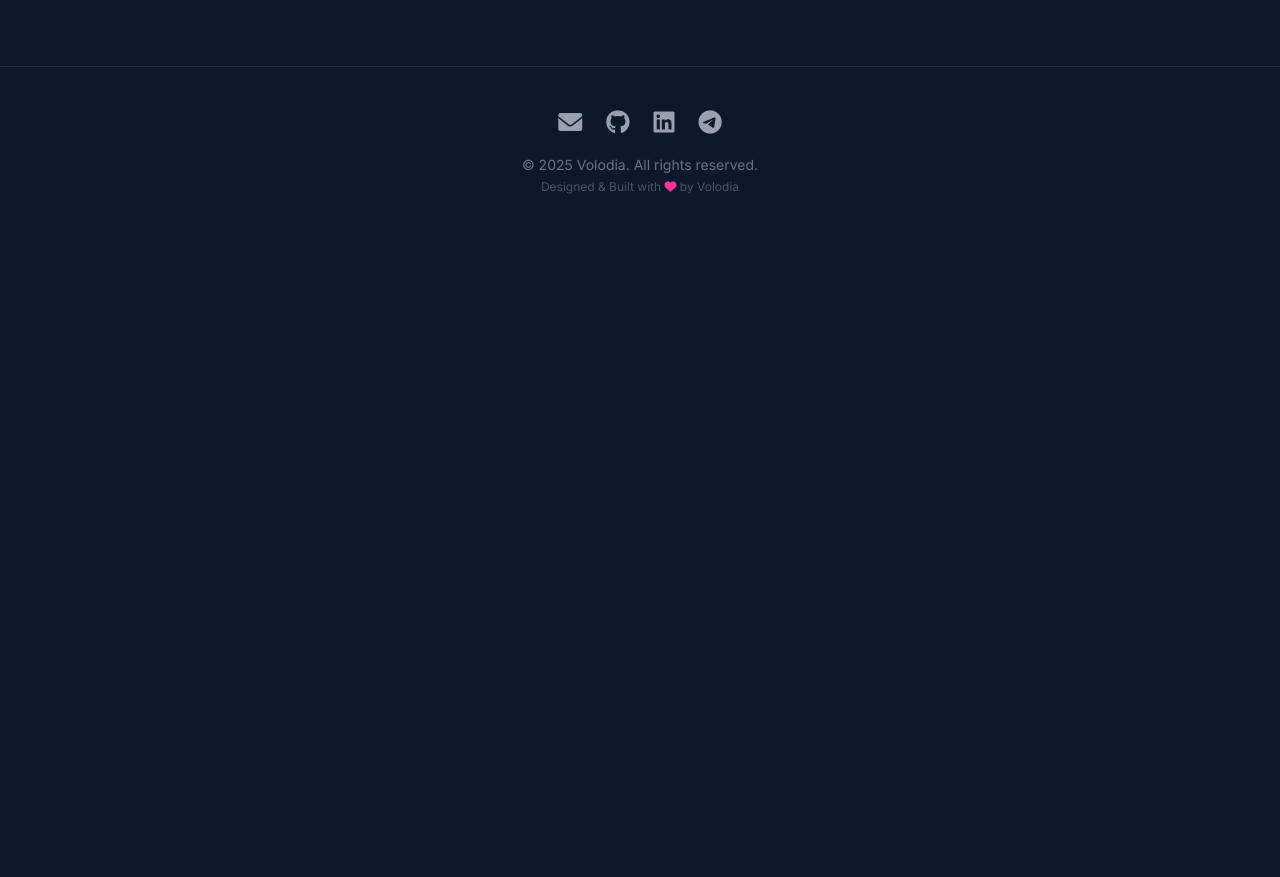
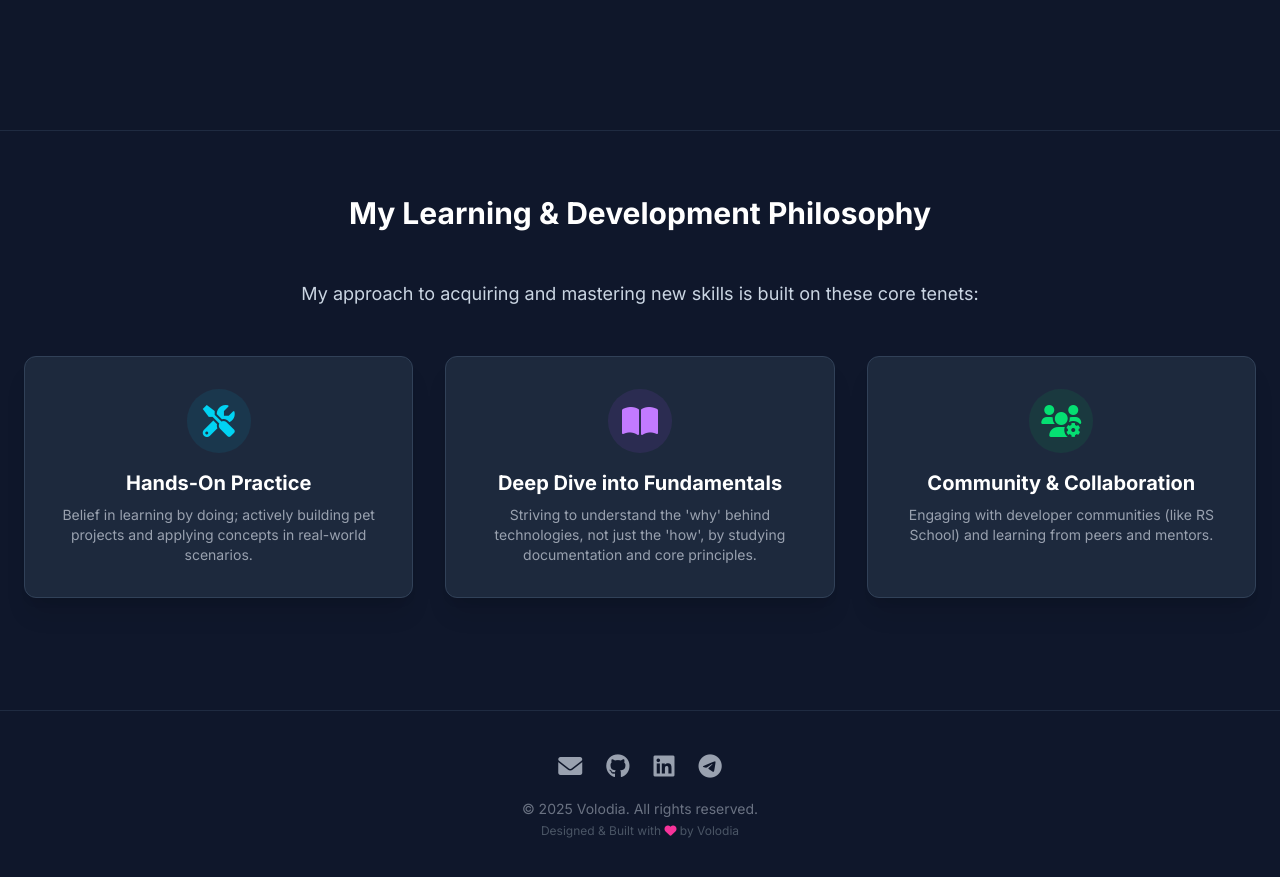
Before and after one commit to Volodia34/Portfolio, a Next.js app: page /skills in a window 1280 px wide. Shown: the part 2740-3617 px from the top of the page. Before the commit the page ends 2975 px from the top, so only its background shows below. Built offline with nearby package versions, Linux system fonts and the light colour scheme.

Commit message:
feat(skills): Add LearningPhilosophySectionSkills with scroll animations

```diff
--- a/src/app/globals.css
+++ b/src/app/globals.css
@@ -453,3 +453,11 @@ section-title-custom {
 .additional-skill-item i {
   @apply mr-3 text-lg;
 }
+
+
+.learning-philosophy-card {
+  @apply bg-slate-800 p-6 md:p-8 rounded-xl shadow-xl border border-slate-700 hover:border-purple-500/70 transition-all duration-300 ease-in-out transform hover:-translate-y-1 hover:shadow-purple-500/25 text-center;
+}
+.learning-philosophy-card .card-icon-bg {
+  @apply w-16 h-16 rounded-full flex items-center justify-center mx-auto mb-4 transition-all duration-300 group-hover:scale-110;
+}
--- a/src/app/skills/page.tsx
+++ b/src/app/skills/page.tsx
@@ -1,6 +1,7 @@
 import SkillsCategoriesSection from "@/components/skills/SkillsCategoriesSection";
 import PageHeaderSkills from "@/components/skills/PageHeaderSkills";
 import AdditionalSkillsSection from "@/components/skills/AdditionalSkillsSection";
+import LearningPhilosophySectionSkills from "@/components/skills/LearningPhilosophySectionSkills";
 
 export default function SkillsPage() {
     return (
@@ -8,6 +9,7 @@ export default function SkillsPage() {
             <PageHeaderSkills/>
             <SkillsCategoriesSection/>
             <AdditionalSkillsSection/>
+            <LearningPhilosophySectionSkills/>
         </>
     );
 }
--- /dev/null
+++ b/src/components/skills/LearningPhilosophySectionSkills.tsx
@@ -0,0 +1,119 @@
+'use client';
+import { useEffect, useRef } from 'react';
+
+
+interface PhilosophyCardData {
+    iconClass: string;
+    iconColorClass: string;
+    iconBgClass: string;
+    title: string;
+    description: string;
+    delay: number;
+}
+
+const philosophyData: PhilosophyCardData[] = [
+    {
+        iconClass: 'fas fa-tools',
+        iconColorClass: 'text-cyan-400',
+        iconBgClass: '!bg-cyan-500/10',
+        title: 'Hands-On Practice',
+        description: 'Belief in learning by doing; actively building pet projects and applying concepts in real-world scenarios.',
+        delay: 200,
+    },
+    {
+        iconClass: 'fas fa-book-open',
+        iconColorClass: 'text-purple-400',
+        iconBgClass: '!bg-purple-500/10',
+        title: 'Deep Dive into Fundamentals',
+        description: "Striving to understand the 'why' behind technologies, not just the 'how', by studying documentation and core principles.",
+        delay: 300,
+    },
+    {
+        iconClass: 'fas fa-users-cog',
+        iconColorClass: 'text-green-400',
+        iconBgClass: '!bg-green-500/10',
+        title: 'Community & Collaboration',
+        description: 'Engaging with developer communities (like RS School) and learning from peers and mentors.',
+        delay: 400,
+    },
+];
+
+const LearningPhilosophySectionSkills: React.FC = () => {
+    const sectionRef = useRef<HTMLDivElement>(null);
+    const titleRef = useRef<HTMLHeadingElement>(null);
+    const descriptionRef = useRef<HTMLParagraphElement>(null);
+    const cardsRef = useRef<(HTMLDivElement | null)[]>([]);
+
+    useEffect(() => {
+        if (typeof window.anime !== 'undefined') {
+            const anime = window.anime;
+            const observerCallback = (entries: IntersectionObserverEntry[], observer: IntersectionObserver) => {
+                entries.forEach(entry => {
+                    if (entry.isIntersecting) {
+                        const target = entry.target as HTMLElement;
+                        anime({
+                            targets: target,
+                            translateY: [target.dataset.translateY || 20, 0],
+                            opacity: [0, 1],
+                            scale: [parseFloat(target.dataset.scaleStart || '0.95'), 1],
+                            easing: 'easeOutExpo',
+                            duration: 800,
+                            delay: target.dataset.delay ? parseInt(target.dataset.delay) : 0,
+                        });
+                        observer.unobserve(target);
+                    }
+                });
+            };
+
+            const observerOptions = { threshold: 0.15 };
+            const observer = new IntersectionObserver(observerCallback, observerOptions);
+
+            const elementsToObserve = [titleRef.current, descriptionRef.current, ...cardsRef.current];
+            elementsToObserve.forEach(el => {
+                if (el) observer.observe(el);
+            });
+
+            return () => {
+                elementsToObserve.forEach(el => {
+                    if (el && observer) observer.unobserve(el);
+                });
+            };
+        } else {
+            const elements = [titleRef.current, descriptionRef.current, ...cardsRef.current];
+            elements.forEach(el => {
+                if (el) el.style.opacity = '1';
+            });
+        }
+    }, []);
+
+    return (
+        <section ref={sectionRef} id="learning-philosophy" className="mt-16 pt-16 border-t border-slate-700/50 pb-20 md:pb-28 bg-slate-900 patterned-bg"> {/* Додано patterned-bg */}
+            <div className="container mx-auto px-6">
+                <h2 ref={titleRef} className="text-3xl font-bold text-white text-center mb-12 opacity-0" data-delay="100"> {/* Використовуємо звичайний заголовок, не section-title-custom */}
+                    My Learning & Development Philosophy
+                </h2>
+                <p ref={descriptionRef} className="section-description !mb-12 opacity-0" data-delay="150">
+                    My approach to acquiring and mastering new skills is built on these core tenets:
+                </p>
+                <div className="grid sm:grid-cols-1 md:grid-cols-2 lg:grid-cols-3 gap-8">
+                    {philosophyData.map((item, index) => (
+                        <div
+                            key={item.title}
+                            ref={el => { cardsRef.current[index] = el; }}
+                            className="learning-philosophy-card opacity-0"
+                            data-delay={item.delay}
+                        >
+                            <div className={`card-icon-bg ${item.iconBgClass}`}>
+                                <i className={`${item.iconClass} fa-2x ${item.iconColorClass}`}></i>
+                            </div>
+                            <h3 className="text-xl font-bold text-white mt-4 mb-2">{item.title}</h3>
+                            <p className="text-gray-400 text-sm">{item.description}</p>
+                        </div>
+                    ))}
+                </div>
+            </div>
+        </section>
+    );
+};
+
+export default LearningPhilosophySectionSkills;
```
